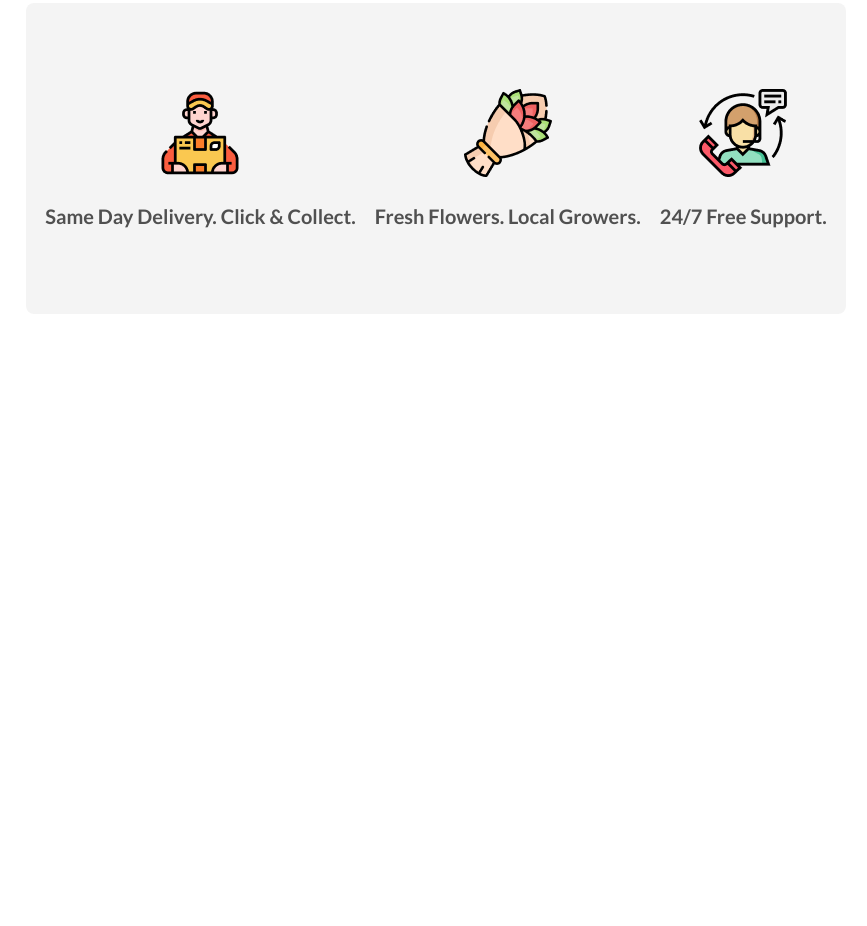
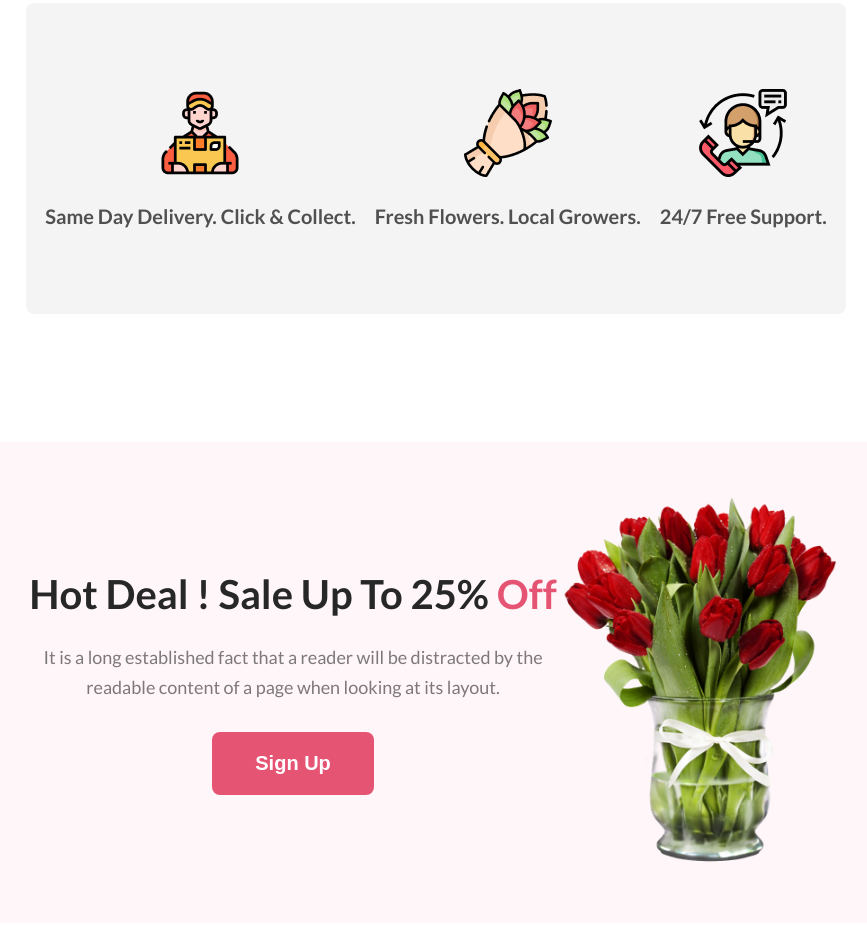
Before and after one commit to tanvirsiraj/flower-shop, a plain HTML site: page index.html in a window 1280 px wide. Shown: the part 1524-2450 px from the top of the page, without its empty margins (204-1071 px from the left). Before the commit the page ends 1966 px from the top, so only its background shows below. Drawn offline with Linux system fonts and the light colour scheme.

Commit message:
discount section added

```diff
--- a/index.html
+++ b/index.html
@@ -67,6 +67,26 @@
           </div>
         </div>
       </section>
+      <!-- discount section  -->
+      <section>
+        <div class="discount-section-container">
+          <div class="discount-section-content wrapper">
+            <div>
+              <h2 class="section-title">
+                Hot Deal ! Sale Up To 25% <span>Off</span>
+              </h2>
+              <p class="section-description">
+                It is a long established fact that a reader will be distracted
+                by the readable content of a page when looking at its layout.
+              </p>
+              <button class="btn-primary">Sign Up</button>
+            </div>
+            <div>
+              <img src="./flower-asset/pngwing 8.png" alt="" />
+            </div>
+          </div>
+        </div>
+      </section>
     </main>
     <!-- footer  -->
     <footer></footer>
--- a/style.css
+++ b/style.css
@@ -154,3 +154,27 @@ header .section-description {
   margin-top: 24px;
 }
 /* delivery section end */
+
+/* discount section start  */
+.discount-section-container {
+  border-radius: 8px;
+  background: rgba(229, 84, 115, 0.05);
+}
+.discount-section-content {
+  display: flex;
+  justify-content: space-evenly;
+  align-items: center;
+}
+.discount-section-content div {
+  padding-block: 50px;
+  text-align: center;
+}
+.discount-section-content .section-title span {
+  color: #e55473;
+}
+.discount-section-content .section-description {
+  margin-top: 24px;
+  margin-bottom: 30px;
+}
+
+/* discount section end  */
```
